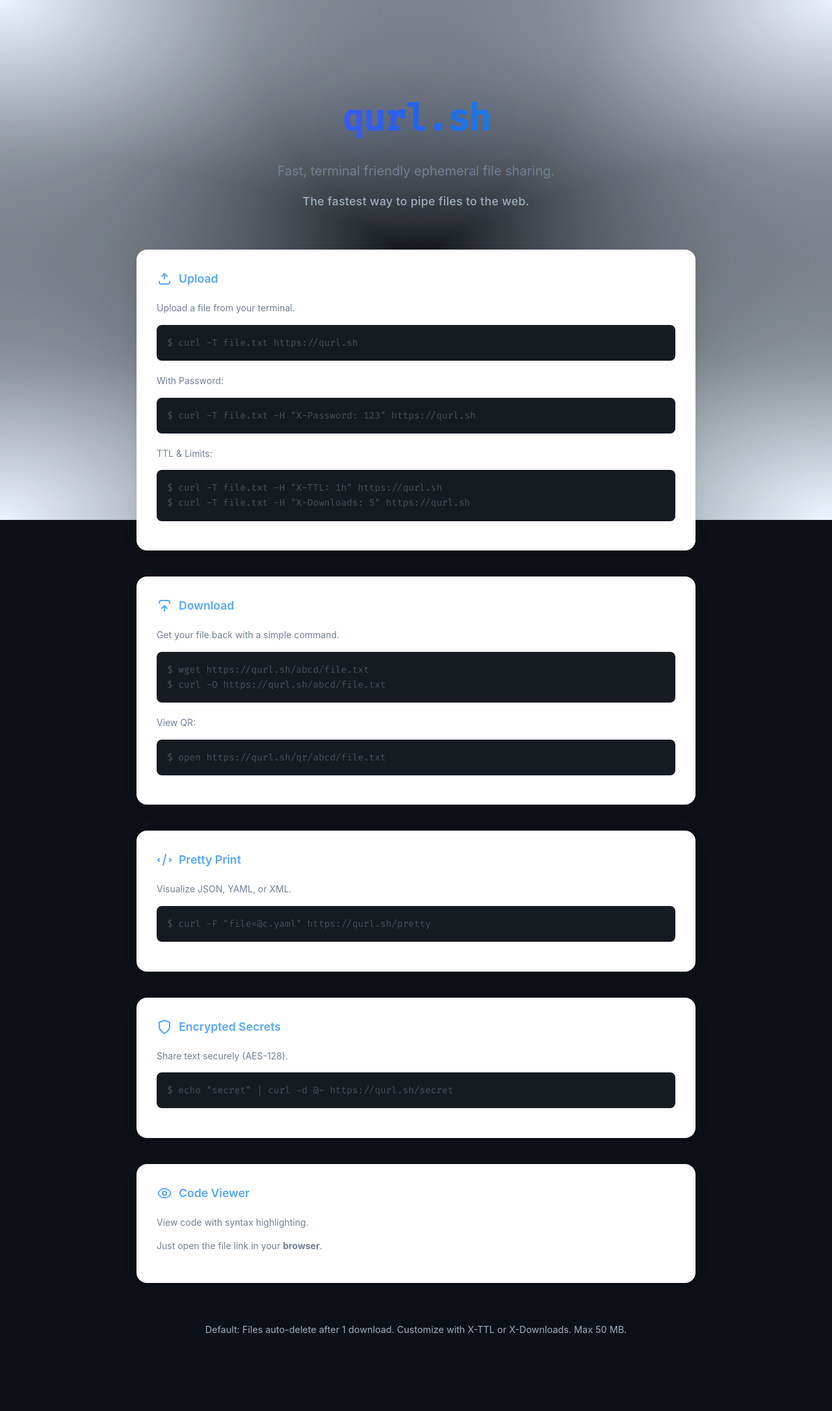
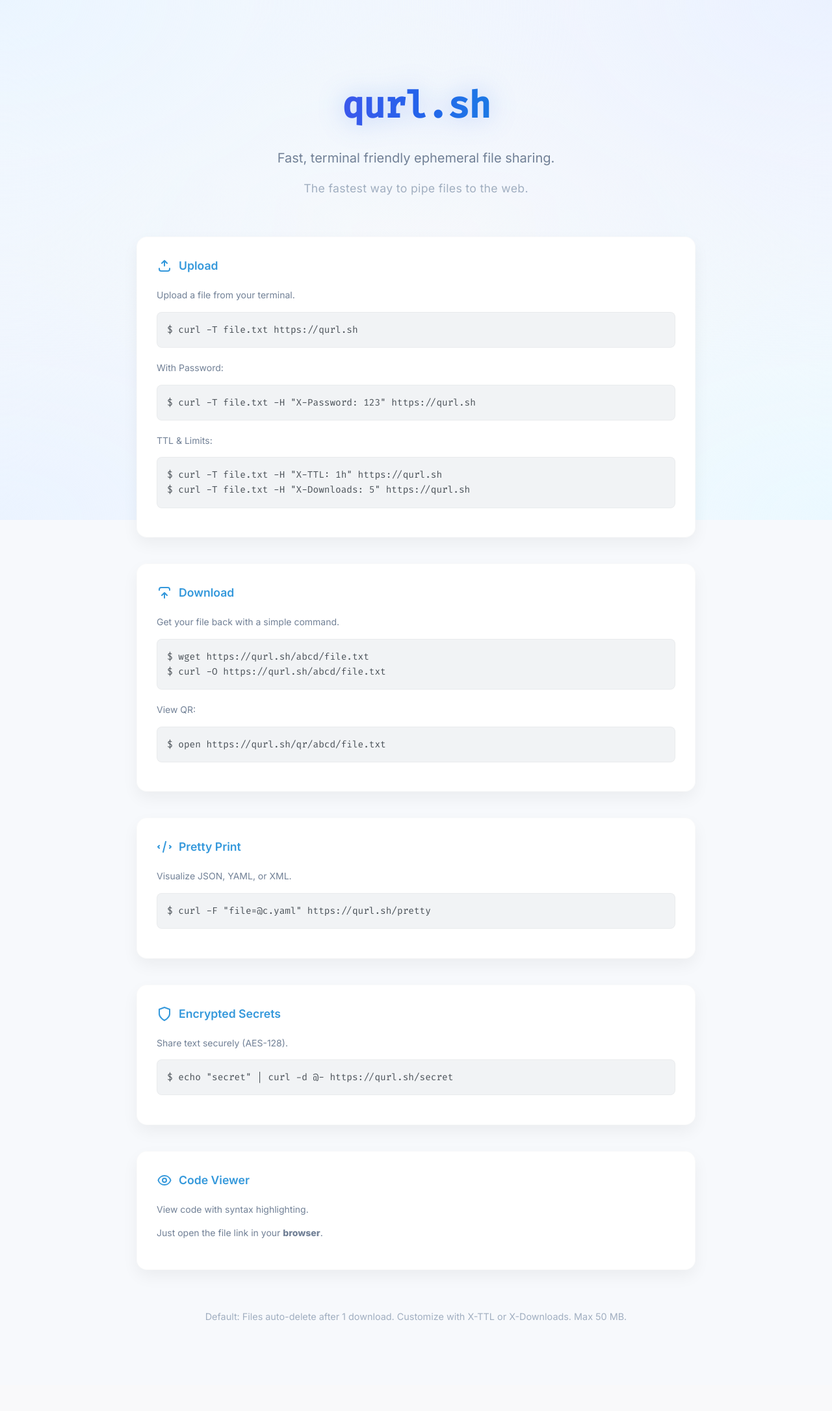
Before and after one commit to formher/cupload, a Flask app: page / in a window 1280 px wide. Shown: the whole page at 65% size. After the commit the page ends 2032 px from the top, so only its background shows below. Run offline with Flask 2, Linux system fonts and the light colour scheme.

Commit message:
fix: remove conflicting inline styles from base template

```diff
--- a/app/templates/base.html
+++ b/app/templates/base.html
@@ -18,35 +18,7 @@
 
     {% block head %}{% endblock %}
 
-    <style>
-        :root {
-            --bg-color: #0d1117;
-            --text-color: #c9d1d9;
-            --accent-color: #58a6ff;
-            --border-color: #30363d;
-            --code-bg: #161b22;
-        }
-
-        body {
-            font-family: -apple-system, BlinkMacSystemFont, "Segoe UI", Helvetica, Arial, sans-serif;
-            background-color: var(--bg-color);
-            color: var(--text-color);
-            margin: 0;
-            padding: 20px;
-            display: flex;
-            flex-direction: column;
-            align-items: center;
-            min-height: 100vh;
-        }
-
-            {
-            % block styles %
-        }
-
-            {
-            % endblock %
-        }
-    </style>
+    {% block styles %}{% endblock %}
 </head>
 
 <body>
```
